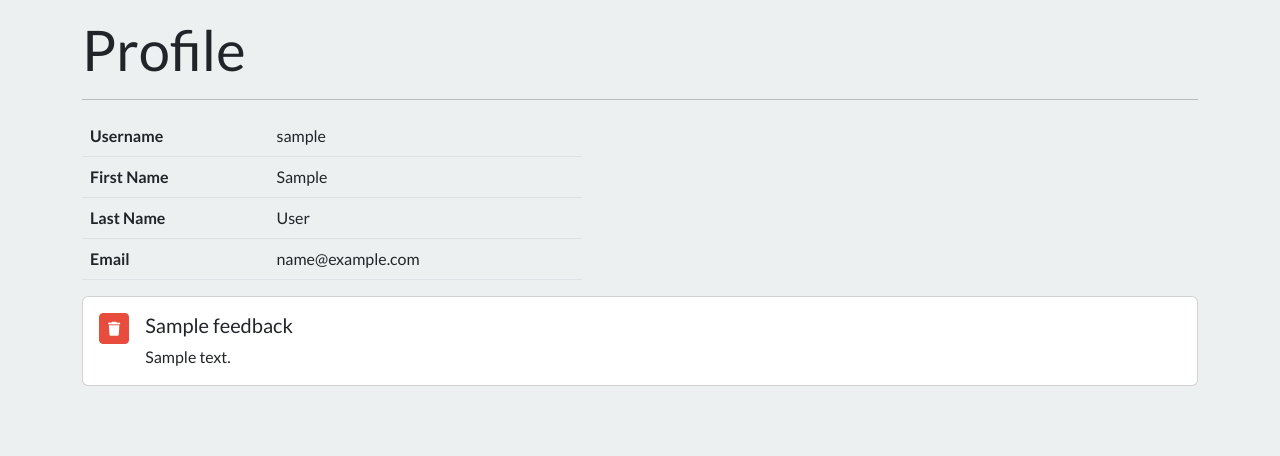
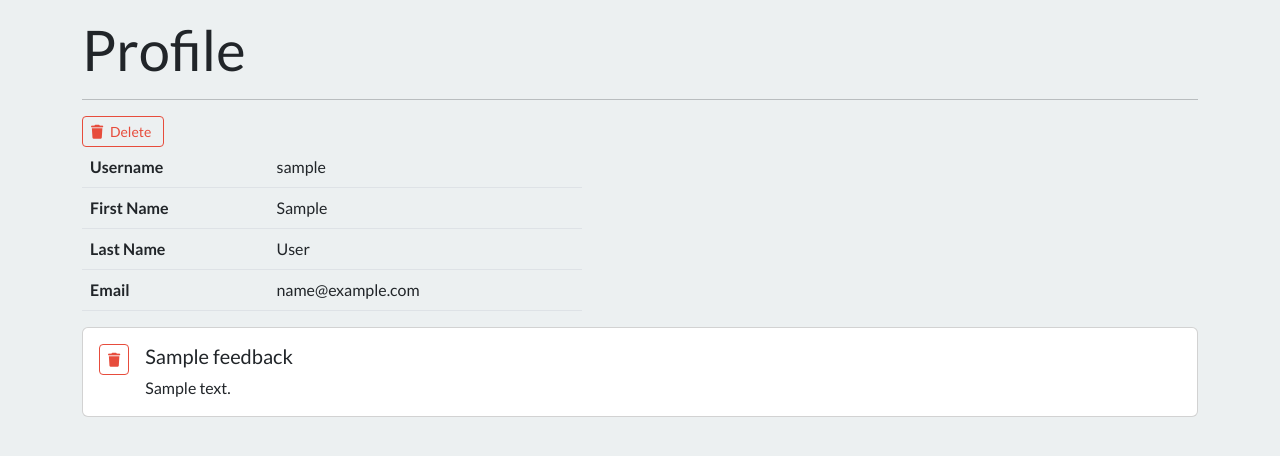
Before and after one commit to johnathan-booy/Feedback, a Flask app: a page that uses templates/user.html in a window 1280 px wide. Shown: the part 72-528 px from the top of the page. Run offline with Flask 3, Linux system fonts and the light colour scheme; the visitor is signed in with stand-in values (Sample User, id 1); tables that the repository leaves empty hold one stand-in row (values such as "Sample post"); some libraries are stand-ins or nearby versions.

Commit message:
Delete user functionality

```diff
--- a/app.py
+++ b/app.py
@@ -98,6 +98,23 @@ def show_user_details(username):
         return render_template("user.html", user=user, feedback=feedback)
 
 
+@app.route('/user/<username>/delete', methods=['POST'])
+def delete_user(username):
+    """Delete user if they are signed in"""
+
+    user = User.query.filter_by(username=username).first()
+
+    if username != session.get('username'):
+        flash("You don't have permission to delete this user!", 'danger')
+        return redirect('/')
+
+    db.session.delete(user)
+    db.session.commit()
+    session.pop('username')
+    flash("User has been deleted", 'success')
+    return redirect('/')
+
+
 @app.route('/feedback/<int:feedback_id>/delete', methods=['POST'])
 def delete_feedback(feedback_id):
     """Delete feedback if the correct user is signed in"""
--- a/templates/user.html
+++ b/templates/user.html
@@ -8,6 +8,10 @@
 <h1 class="display-4">Profile</h1>
 <hr>
 <div style="max-width: 500px;">
+    <form action="/user/{{user.username}}/delete" method="POST">
+        <button class="btn btn-sm btn-outline-danger"><i class="fa-solid fa-trash"></i> <span class="mx-1">Delete</span>
+        </button>
+    </form>
     <table class="table">
         <tbody>
             <tr>
@@ -28,6 +32,7 @@
             </tr>
         </tbody>
     </table>
+
 </div>
 
 {% if feedback %}
@@ -37,7 +42,7 @@
         <div class="card-body justify-content-left d-flex">
             <div>
                 <form action="/feedback/{{fb.id}}/delete" method="POST">
-                    <button class="btn btn-sm btn-danger"><i class="fa-solid fa-trash"></i></button>
+                    <button class="btn btn-sm btn-outline-danger"><i class="fa-solid fa-trash"></i></button>
                 </form>
             </div>
             <div class="mx-3">
```
